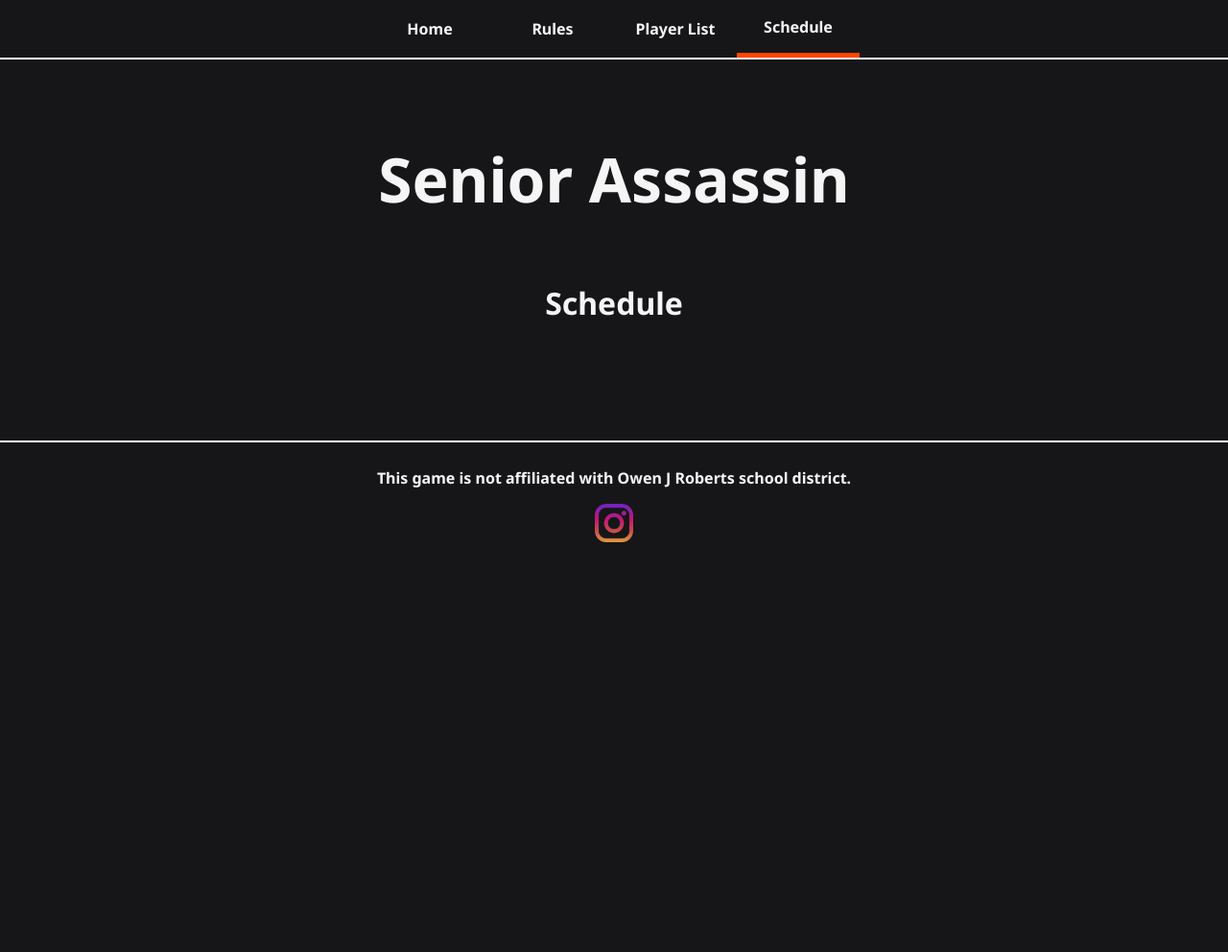
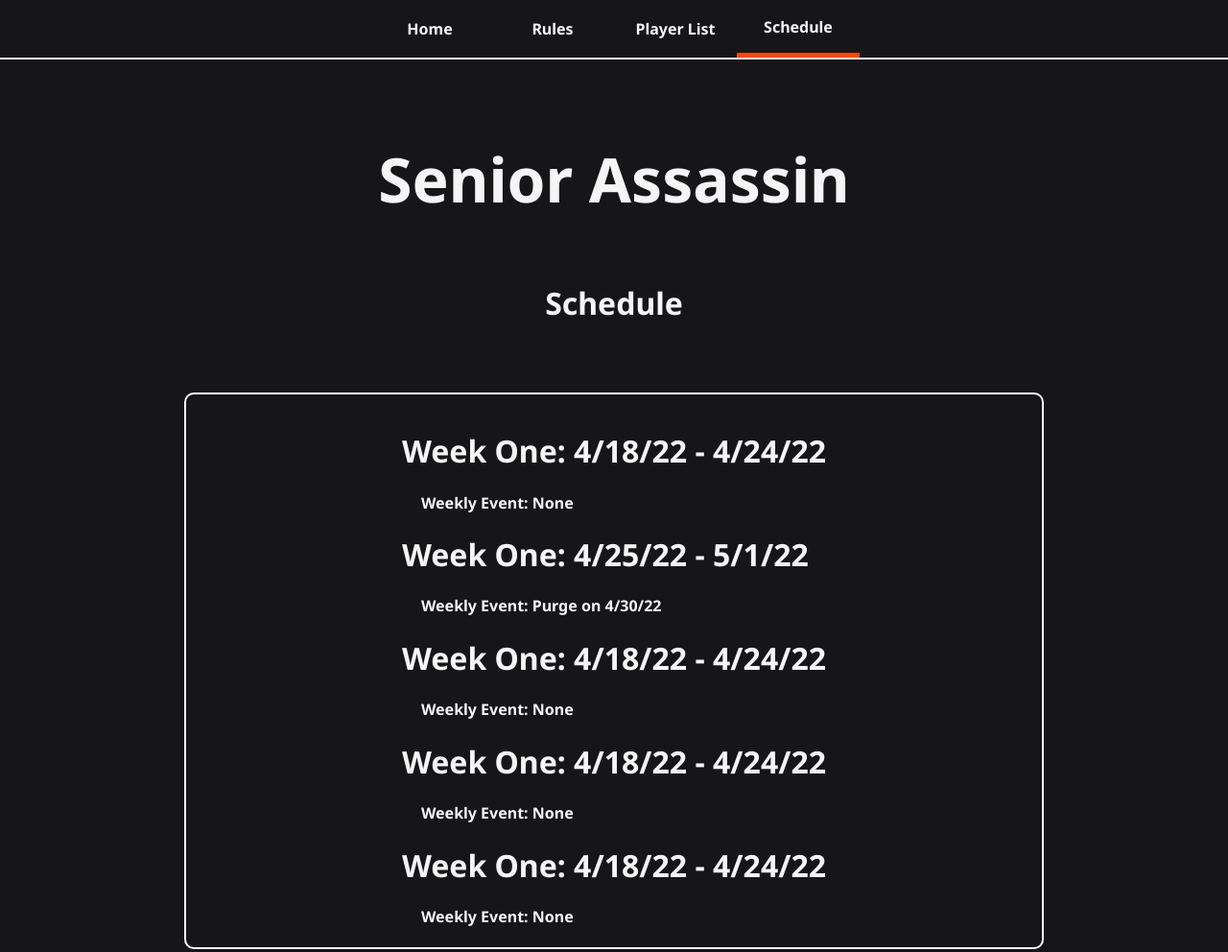
Before and after one commit to tomyyyD/SeniorAssassinWebsite, a plain HTML site: page schedule.html in a window 1280 px wide. Shown: the top 992 px of the page at 96% size. Before the commit the page ends 800 px from the top, so only its background shows below. Drawn offline with Linux system fonts and the light colour scheme.

Commit message:
style updates and updates to schedule page

```diff
--- a/schedule.html
+++ b/schedule.html
@@ -23,13 +23,28 @@
     <h1 class="title">Senior Assassin</h1>
     <h1>Schedule</h1>
 
+    <div class="playerContainer">
+        <div class="playerBlock">
+            <ul class="eventList">
+                <h1 class="eventHeader">Week One: 4/18/22 - 4/24/22</h1>
+                <li class="scheduleEvent">Weekly Event: None</li>
+                <h1 class="eventHeader">Week One: 4/25/22 - 5/1/22</h1>
+                <li class="scheduleEvent">Weekly Event: Purge on 4/30/22</li>
+                <h1 class="eventHeader">Week One: 4/18/22 - 4/24/22</h1>
+                <li class="scheduleEvent">Weekly Event: None</li>
+                <h1 class="eventHeader">Week One: 4/18/22 - 4/24/22</h1>
+                <li class="scheduleEvent">Weekly Event: None</li>
+                <h1 class="eventHeader">Week One: 4/18/22 - 4/24/22</h1>
+                <li class="scheduleEvent">Weekly Event: None</li>
+            </ul>
+        </div>
+    </div>
+
     <div class="footer">
         <div class="playerBlock">
             <p>This game is not affiliated with Owen J Roberts school district.</p>
             <a href="https://www.instagram.com/2022_senior_assassin"><img src="./Assets/IGlogo.png" alt="Instagram" width="40vw"></a>
         </div>
     </div>
-    <script src="./scripts.js"></script>
-
 </body>
 </html>
--- a/style.css
+++ b/style.css
@@ -5,6 +5,7 @@
 li{
     margin: 5px 0;
 }
+
 
 body{
     display: flex;
@@ -105,3 +106,21 @@ body{
     width: 100%;
     height: 80vh;
 }
+
+.schedule{
+    border: whitesmoke 2px solid;
+    border-collapse: collapse;
+}
+
+td, th{
+    border: 2px whitesmoke solid;
+}
+
+.scheduleEvent{
+    margin-left: 20px;
+    list-style-type: none;
+}
+
+.eventList{
+    padding: 0;
+}
```
Also changed, not shown: playerList.html (+0 -2 lines), rules.html (+0 -3 lines).
